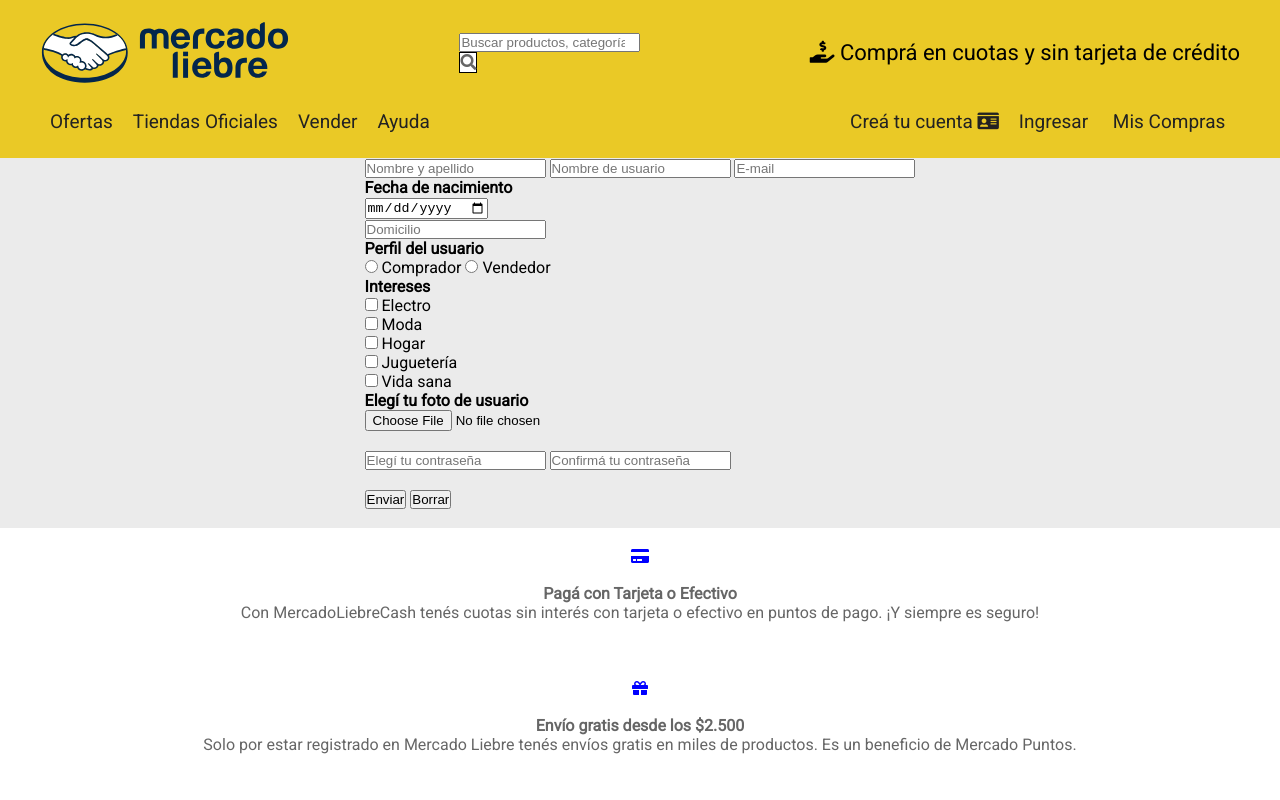
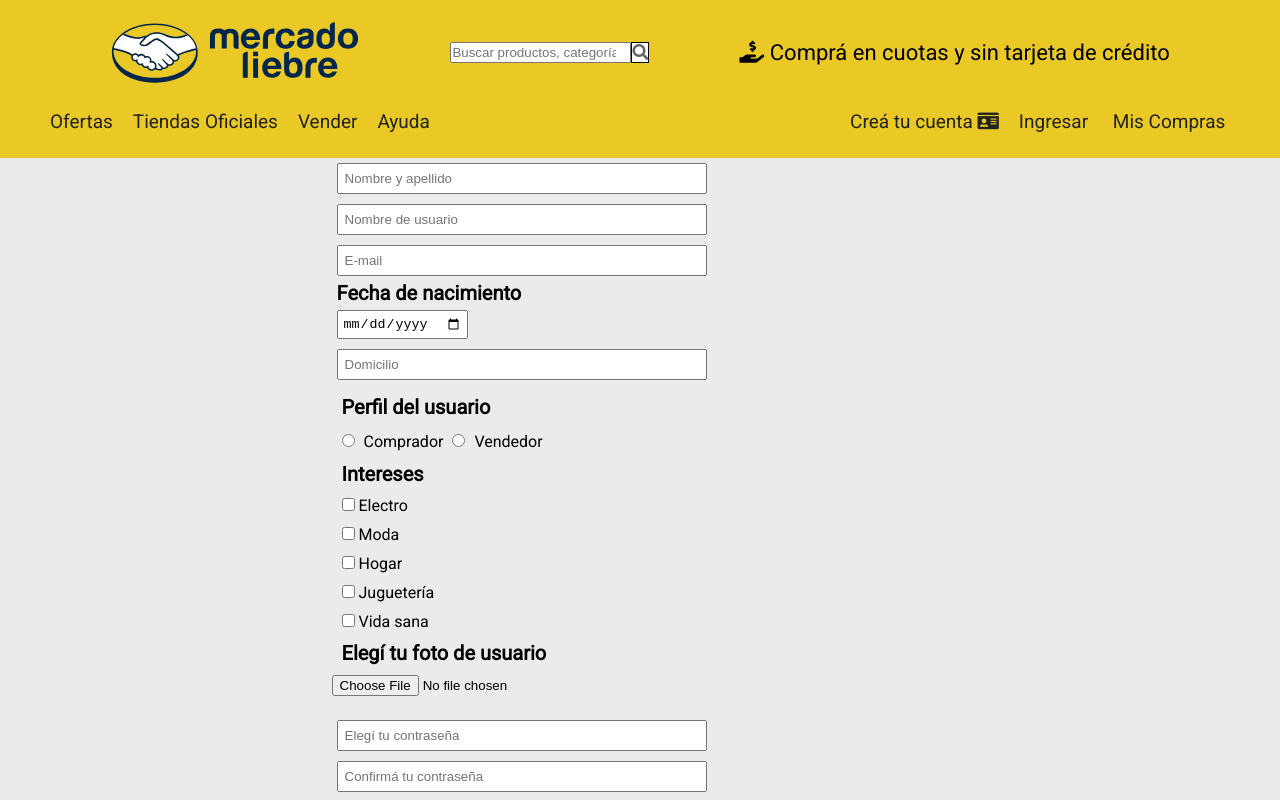
Before and after one commit to ManuRomanelli/mercadoliebremanu, a website: page views/register.html in a window 1280 px wide. Shown: the top 800 px of the page. Drawn offline with Linux system fonts and the light colour scheme; files that its build step writes are made by us from their sources; some icons are missing; files whose address does not match are found by name.

Commit message:
Terminado

```diff
--- a/app.js
+++ b/app.js
@@ -6,7 +6,7 @@
 const publicPath = path.resolve(__dirname, './public');
 app.use(express.static(publicPath));
 
-app.listen(3030,  () => {
+app.listen(process.env.PORT || 3030,  function() => {
     console.log("Levantando un servidor con Express")
 });
 
--- a/public/css/styles.css
+++ b/public/css/styles.css
@@ -13,6 +13,7 @@
     background-color: #EAC926;
     padding: 20px;
 }
+
 .hamburguer-button{
     background-color: #03264c;
     color: #FFFFFF;
@@ -28,25 +29,30 @@
 .logo{
     width: 200px;
 }
-
+header .form{
+    display: flex;
+    margin: 20px;
+}
 header .form .input{
     background-color: #FFF;
     border: 1px solid #000;
     outline: none;
     color: #666;
     padding: 2px;
+
 }
 
 header .form .submit{
     background-color: #FFF;
     border: 1px solid #000;
     color: #666;
-    width: 10%;
+
 }
 
 .copy-header{
     font-weight: 400;
     text-align: center;
+    margin-bottom: 10px;
 }
 
 .main-navbar{
@@ -64,7 +70,7 @@
     color: #222222;
     display: inline-block;
     padding: 5px 0;
-    font-size: 17px;
+    font-size: 15px;
 }
 
 div.last-visit,
@@ -155,6 +161,43 @@
     padding: 15px;
 }
 
+input[type=text], [type=email], [type=password]{
+    width: 60%;
+    padding: 6px;
+    margin: 5px;
+}
+label[for=birth_date]{
+    font-size:20px;
+    margin: 5px;
+
+}
+input[type=date]{
+    padding: 4px;
+    margin: 5px;
+}
+main div form h4 {
+    font-size: 20px;
+    margin: 10px;
+}
+.profile{
+    align-items: center;
+    margin: 5px;
+
+}
+input[type=submit]{
+    width: 50%;
+    padding: 5px;
+    background-color:#03264c;
+    color: #FFFFFF;
+    margin: 8px;
+}
+input[type=radio]{
+    margin: 5px;
+}
+.interests div{
+    margin: 10px;
+}
+
 @media (min-width: 361px){
     main section article .description{
         display: initial;
@@ -193,7 +236,7 @@
 @media (min-width: 769px){
    .main-header-top-bar{
        display: flex;
-       justify-content: space-between;
+       justify-content: space-evenly;
    }
    .copy-header{
        max-width: 350px;
@@ -211,6 +254,13 @@
     }
     .main-navbar li{
         margin: 0 5px;
+    }
+    .description{
+        @keyframes .description {
+            0% { opacity: 0% }
+            25%{transform: translateY(-20px); opacity: 100% }
+            100% { opacity: 0% }
+        }
     }
 }
 @media (min-width: 1200px){
@@ -239,6 +289,7 @@
         font-weight: 400;
         margin: 0;
     }
+
 }
 
 footer{
@@ -255,7 +306,7 @@
     margin-bottom: 20px;
     margin-top: 20px;
 }
-
+footer div
 footer p {
     margin-bottom: 1cm;
 }
--- a/views/register.html
+++ b/views/register.html
@@ -38,7 +38,8 @@
                 </ul>
             </nav>
         </header>
-        <main class="register">
+        <main>
+            <div class="register">
              <form action="/" method="POST">
                  <input type="text" name="name" placeholder="Nombre y apellido">
                  <input type="text" name="user" placeholder="Nombre de usuario">
@@ -94,18 +95,26 @@
                  <br>
                  <br>
               </form>
+            </div>
         </main>
         <footer>
+            <footer>
                 <section>
+                    <div class="cardpay">
                       <i class="fas fa-credit-card"></i>
                       <h4>Pagá con Tarjeta o Efectivo</h4>
                       <p>Con MercadoLiebreCash tenés cuotas sin interés con tarjeta o efectivo en puntos de pago. ¡Y siempre es seguro!</p>
+                    </div>
+                    <div class="shipping">
                       <i class="fas fa-gift"></i>
                       <h4>Envío gratis desde los $2.500</h4>
                       <p>Solo por estar registrado en Mercado Liebre tenés envíos gratis en miles de productos. Es un beneficio de Mercado Puntos.</p>
+                    </div>
+                    <div class="safety">
                       <i class="fas fa-user-shield"></i>
                       <h4>Seguridad de principio a fin</h4>
                       <p>¿No te gusta? ¡Devolvelo! En MercadoLiebre no hay nada que no puedas hacer porque estás siempre protegido/a.</p>
+                    </div>
                     <p id="copyright">Copyright Ⓒ 1999-2020 MercadoLiebre S.R.L.</p>
                 </section>
         </footer>
```
Also changed, not shown: views/home.html (+9 -3 lines), views/login.html (+7 -1 lines), 1 other file. Lines whose indentation alone changed are shown as unchanged.
